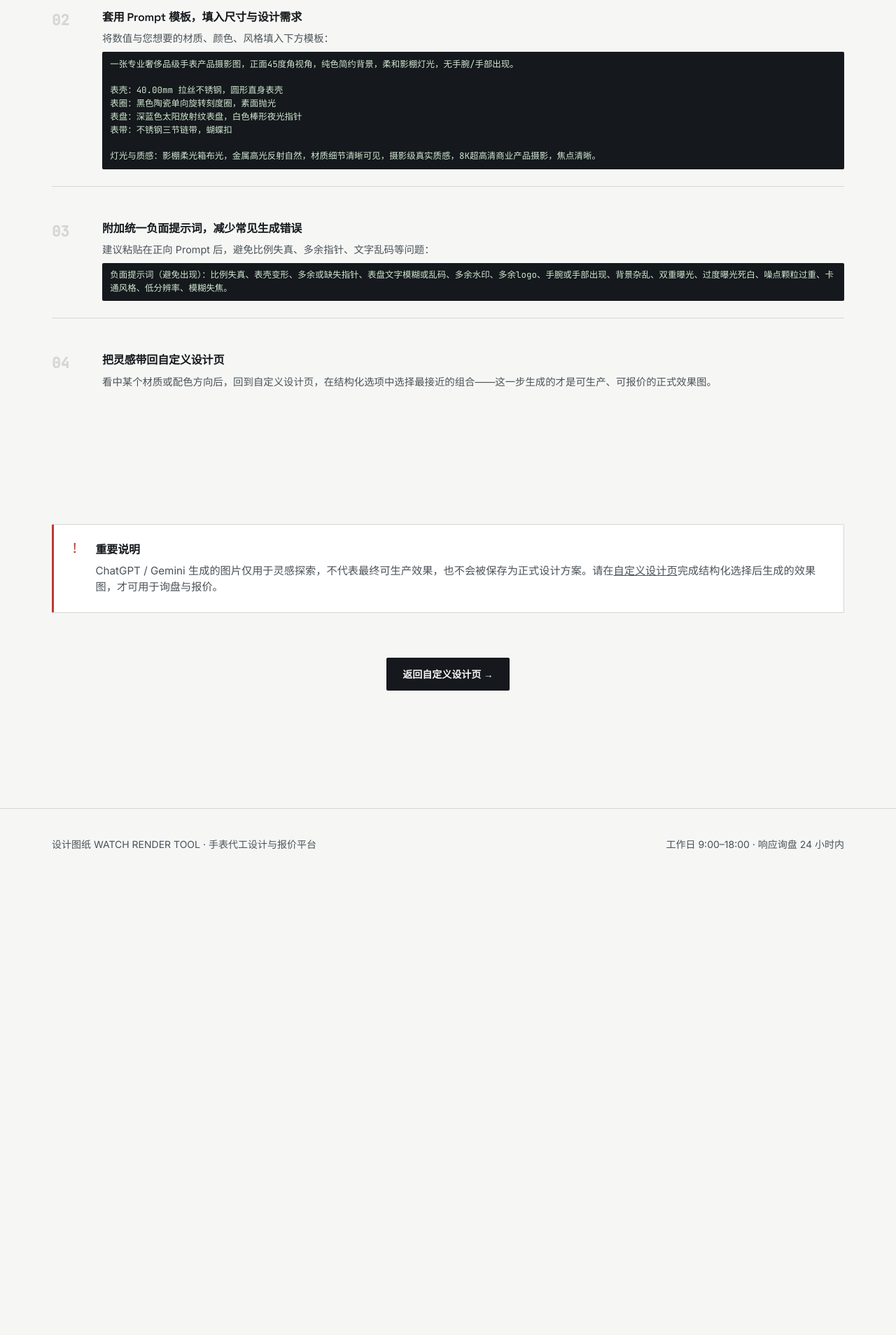
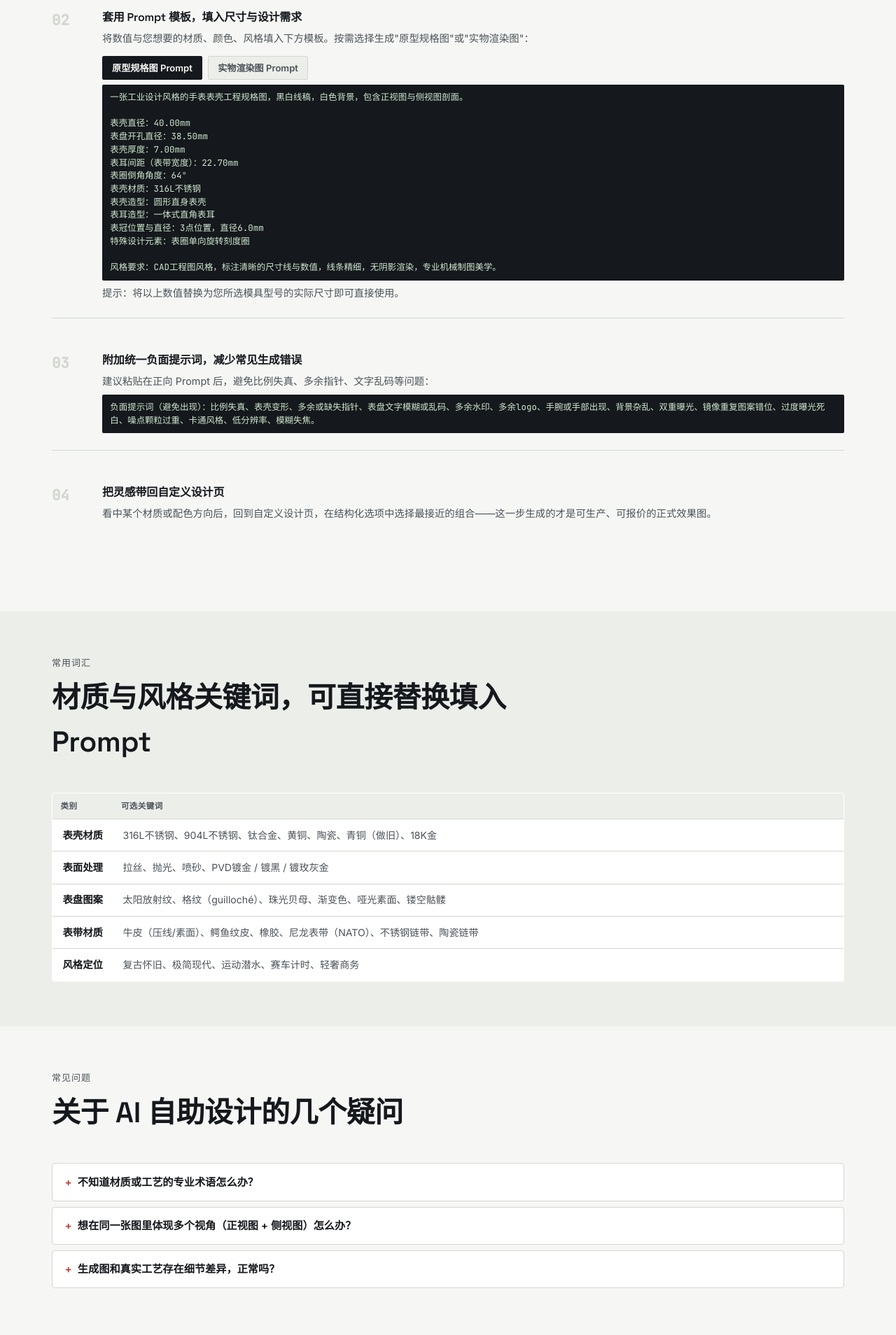
Before and after one commit to jingyi22/watch-rendering-tool-prototype, a plain HTML site: page ai-guide.html in a window 1280 px wide. Shown: the part 1660-3568 px from the top of the page at 70% size. Before the commit the page ends 2942 px from the top, so only its background shows below. Drawn offline with Linux system fonts and the light colour scheme.

Commit message:
Align AI self-design guide with full prompt-template doc
Add prototype-drawing prompt template (tabbed alongside the render-photo template), the material/style keyword library, and the FAQ section from AI 绘图提示词模板, so the on-site guide fully matches the PRD-referenced document.

```diff
--- a/ai-guide.html
+++ b/ai-guide.html
@@ -99,15 +99,39 @@
           <div class="step-card__n">02</div>
           <div>
             <h4>套用 Prompt 模板，填入尺寸与设计需求</h4>
-            <p>将数值与您想要的材质、颜色、风格填入下方模板：</p>
-            <code>一张专业奢侈品级手表产品摄影图，正面45度角视角，纯色简约背景，柔和影棚灯光，无手腕/手部出现。
+            <p>将数值与您想要的材质、颜色、风格填入下方模板。按需选择生成"原型规格图"或"实物渲染图"：</p>
+            <div class="tpl-tabs">
+              <button class="tpl-tab is-active" data-tpl="proto" type="button">原型规格图 Prompt</button>
+              <button class="tpl-tab" data-tpl="render" type="button">实物渲染图 Prompt</button>
+            </div>
+            <div class="tpl-panel is-active" data-tpl="proto">
+              <code>一张工业设计风格的手表表壳工程规格图，黑白线稿，白色背景，包含正视图与侧视图剖面。
+
+表壳直径：40.00mm
+表盘开孔直径：38.50mm
+表壳厚度：7.00mm
+表耳间距（表带宽度）：22.70mm
+表圈倒角角度：64°
+表壳材质：316L不锈钢
+表壳造型：圆形直身表壳
+表耳造型：一体式直角表耳
+表冠位置与直径：3点位置，直径6.0mm
+特殊设计元素：表圈单向旋转刻度圈
+
+风格要求：CAD工程图风格，标注清晰的尺寸线与数值，线条精细，无阴影渲染，专业机械制图美学。</code>
+              <p class="tpl-hint">提示：将以上数值替换为您所选模具型号的实际尺寸即可直接使用。</p>
+            </div>
+            <div class="tpl-panel" data-tpl="render">
+              <code>一张专业奢侈品级手表产品摄影图，正面45度角视角，纯色简约背景，柔和影棚灯光，无手腕/手部出现。
 
 表壳：40.00mm 拉丝不锈钢，圆形直身表壳
 表圈：黑色陶瓷单向旋转刻度圈，素面抛光
 表盘：深蓝色太阳放射纹表盘，白色棒形夜光指针
+表冠：抛光不锈钢表冠，3点位置
 表带：不锈钢三节链带，蝴蝶扣
 
 灯光与质感：影棚柔光箱布光，金属高光反射自然，材质细节清晰可见，摄影级真实质感，8K超高清商业产品摄影，焦点清晰。</code>
+            </div>
           </div>
         </div>
         <div class="step-card">
@@ -115,7 +139,7 @@
           <div>
             <h4>附加统一负面提示词，减少常见生成错误</h4>
             <p>建议粘贴在正向 Prompt 后，避免比例失真、多余指针、文字乱码等问题：</p>
-            <code>负面提示词（避免出现）：比例失真、表壳变形、多余或缺失指针、表盘文字模糊或乱码、多余水印、多余logo、手腕或手部出现、背景杂乱、双重曝光、过度曝光死白、噪点颗粒过重、卡通风格、低分辨率、模糊失焦。</code>
+            <code>负面提示词（避免出现）：比例失真、表壳变形、多余或缺失指针、表盘文字模糊或乱码、多余水印、多余logo、手腕或手部出现、背景杂乱、双重曝光、镜像重复图案错位、过度曝光死白、噪点颗粒过重、卡通风格、低分辨率、模糊失焦。</code>
           </div>
         </div>
         <div class="step-card">
@@ -125,6 +149,52 @@
             <p>看中某个材质或配色方向后，回到<a href="configurator.html">自定义设计页</a>，在结构化选项中选择最接近的组合——这一步生成的才是可生产、可报价的正式效果图。</p>
           </div>
         </div>
+      </div>
+    </div>
+  </section>
+
+  <!-- ============ KEYWORD LIBRARY ============ -->
+  <section class="section section--dim section--tight">
+    <div class="container">
+      <div class="section__head">
+        <div class="section__eyebrow">常用词汇</div>
+        <h2>材质与风格关键词，可直接替换填入 Prompt</h2>
+      </div>
+      <table class="boundary-table keyword-table">
+        <thead>
+          <tr><th>类别</th><th>可选关键词</th></tr>
+        </thead>
+        <tbody>
+          <tr><td>表壳材质</td><td>316L不锈钢、904L不锈钢、钛合金、黄铜、陶瓷、青铜（做旧）、18K金</td></tr>
+          <tr><td>表面处理</td><td>拉丝、抛光、喷砂、PVD镀金 / 镀黑 / 镀玫灰金</td></tr>
+          <tr><td>表盘图案</td><td>太阳放射纹、格纹（guilloché）、珠光贝母、渐变色、哑光素面、镂空骷髅</td></tr>
+          <tr><td>表带材质</td><td>牛皮（压线/素面）、鳄鱼纹皮、橡胶、尼龙表带（NATO）、不锈钢链带、陶瓷链带</td></tr>
+          <tr><td>风格定位</td><td>复古怀旧、极简现代、运动潜水、赛车计时、轻奢商务</td></tr>
+        </tbody>
+      </table>
+    </div>
+  </section>
+
+  <!-- ============ FAQ ============ -->
+  <section class="section section--tight">
+    <div class="container">
+      <div class="section__head">
+        <div class="section__eyebrow">常见问题</div>
+        <h2>关于 AI 自助设计的几个疑问</h2>
+      </div>
+      <div class="faq-list">
+        <details class="faq-item">
+          <summary>不知道材质或工艺的专业术语怎么办？</summary>
+          <p>可以用通俗描述替代，例如用"哑光深灰色金属"代替"钛合金喷砂处理"，AI 仍可生成，只是细节还原度会略有下降。</p>
+        </details>
+        <details class="faq-item">
+          <summary>想在同一张图里体现多个视角（正视图 + 侧视图）怎么办？</summary>
+          <p>原型规格图 Prompt 已默认包含"正视图与侧视图剖面"。如需俯视图或表背视图，可在 Prompt 末尾追加一句"同时提供俯视图 / 表背视图"。</p>
+        </details>
+        <details class="faq-item">
+          <summary>生成图和真实工艺存在细节差异，正常吗？</summary>
+          <p>正常。AI 生成图仅用于设计沟通与效果预览，最终以实际打样与 CAD 图纸为准。</p>
+        </details>
       </div>
     </div>
   </section>
@@ -162,5 +232,6 @@
 </a>
 
 <script src="js/main.js"></script>
+<script src="js/ai-guide.js"></script>
 </body>
 </html>
--- a/css/ai-guide.css
+++ b/css/ai-guide.css
@@ -82,7 +82,72 @@
 .tool-card h4 { font-size: 1rem; margin-bottom: 0.3em; }
 .tool-card p { font-size: 0.85rem; color: var(--ink-soft); }
 
+.tpl-tabs {
+  display: flex;
+  gap: var(--space-1);
+  margin-top: 0.8em;
+}
+.tpl-tab {
+  padding: 0.5em 1em;
+  font-size: 0.82rem;
+  font-weight: 600;
+  color: var(--ink-soft);
+  background: var(--paper-dim);
+  border: 1px solid var(--line);
+  border-radius: var(--radius-s);
+  transition: background var(--dur-fast) var(--ease), color var(--dur-fast) var(--ease);
+}
+.tpl-tab:hover { color: var(--ink); }
+.tpl-tab.is-active { background: var(--ink); color: var(--paper); border-color: var(--ink); }
+.tpl-panel { display: none; }
+.tpl-panel.is-active { display: block; }
+.tpl-hint {
+  margin-top: 0.5em;
+  font-size: 0.82rem;
+  color: var(--ink-soft);
+}
+
+.keyword-table td:first-child {
+  font-weight: 600;
+  white-space: nowrap;
+  width: 1%;
+}
+.keyword-table td:last-child { color: var(--ink-soft); font-size: 0.88rem; }
+
+.faq-list {
+  display: flex;
+  flex-direction: column;
+  gap: var(--space-1);
+}
+.faq-item {
+  border: 1px solid var(--line);
+  border-radius: var(--radius-m);
+  padding: 0.9em 1.1em;
+  background: #fff;
+}
+.faq-item summary {
+  cursor: pointer;
+  font-weight: 600;
+  font-size: 0.95rem;
+  list-style: none;
+}
+.faq-item summary::-webkit-details-marker { display: none; }
+.faq-item summary::before {
+  content: '+';
+  display: inline-block;
+  width: 1.2em;
+  color: var(--callout-red);
+  font-weight: 700;
+}
+.faq-item[open] summary::before { content: '–'; }
+.faq-item p {
+  margin-top: 0.6em;
+  color: var(--ink-soft);
+  font-size: 0.88rem;
+}
+
 @media (max-width: 760px) {
   .tool-cards { grid-template-columns: 1fr; }
   .step-card { grid-template-columns: 40px 1fr; }
+  .tpl-tabs { flex-wrap: wrap; }
 }
--- /dev/null
+++ b/js/ai-guide.js
@@ -0,0 +1,17 @@
+// ===== AI guide page: prompt template tab switch =====
+
+(function () {
+  const tabs = document.querySelectorAll('.tpl-tab');
+  if (!tabs.length) return;
+
+  tabs.forEach((tab) => {
+    tab.addEventListener('click', () => {
+      const target = tab.getAttribute('data-tpl');
+
+      tabs.forEach((t) => t.classList.toggle('is-active', t === tab));
+      document.querySelectorAll('.tpl-panel').forEach((panel) => {
+        panel.classList.toggle('is-active', panel.getAttribute('data-tpl') === target);
+      });
+    });
+  });
+})();
```
